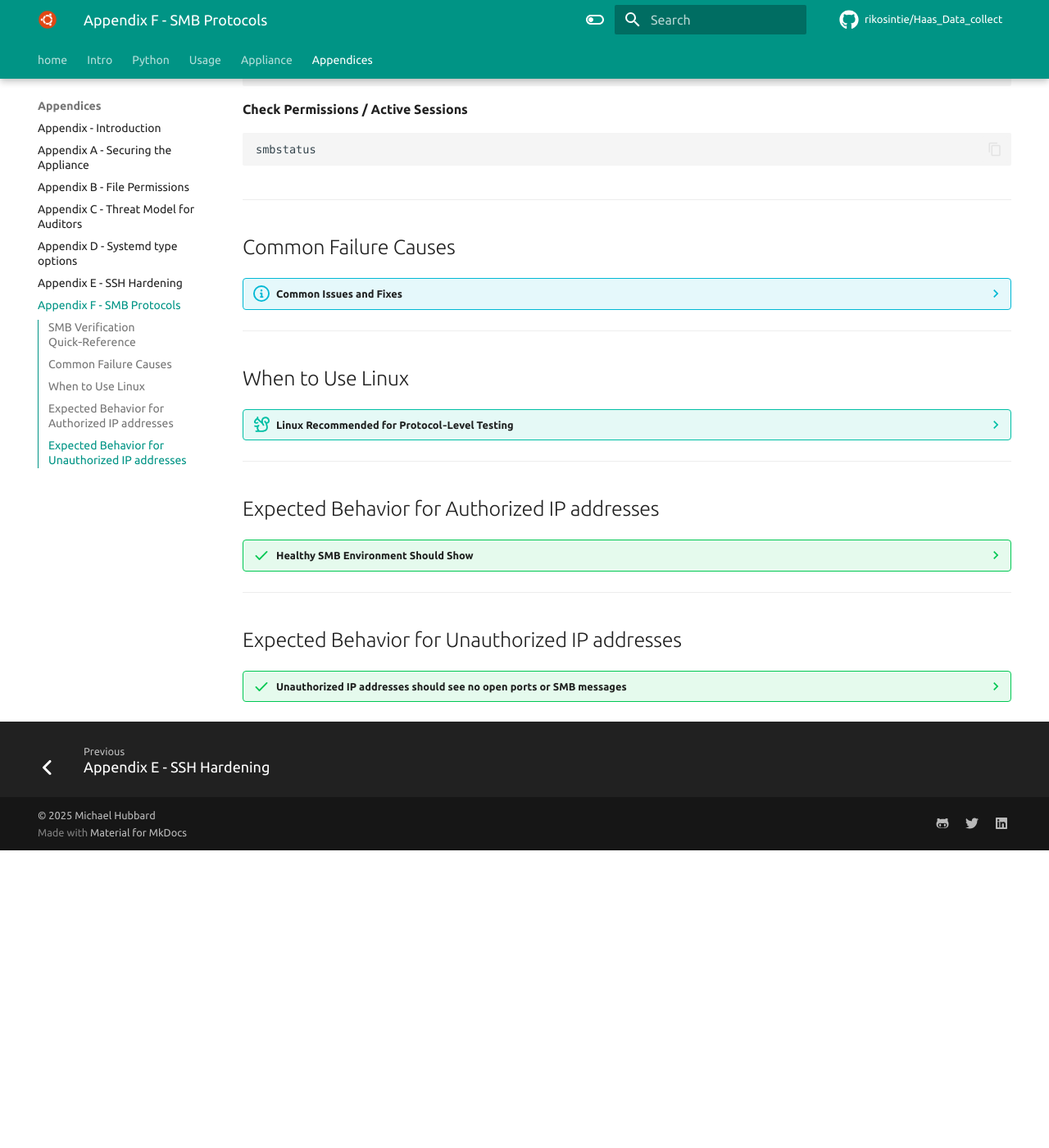
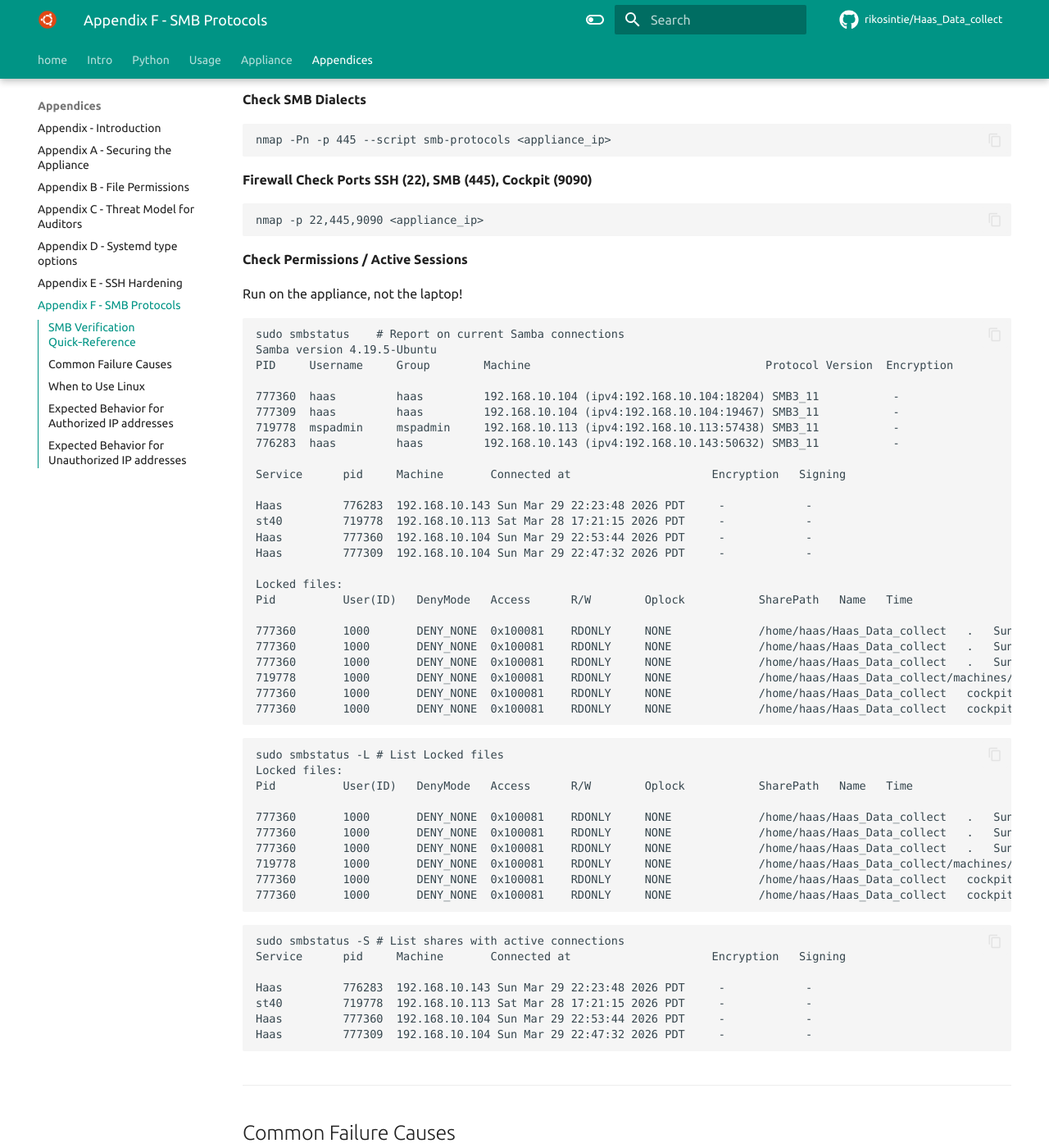
Before and after one commit to rikosintie/Haas_Data_collect, an MkDocs documentation site: the page built from docs/appendices/appendix-f.md, in a window 1280 px wide and 1400 px high, scrolled down 645 px. Shown: the whole window at 82% size. Built offline with MkDocs 1.6.1 and Material for MkDocs 9.7.7, drawn with Linux system fonts in a browser that asks for light colours; some web fonts are replaced; comment, search, counter and statistics services are not loaded; before the commit the page ends 1682 px from its top, so only the background shows below that; some of the changed text lies outside the part shown.

Commit message:
Git Title: appendix-f: - Formatting

````diff
--- a/docs/appendices/appendix-f.md
+++ b/docs/appendices/appendix-f.md
@@ -6,74 +6,175 @@
 
     **List Shares**
     ```
-    smbclient -L //<appliance> -U <user>
+    smbclient -L //<appliance_ip> -U <user>
     ```
 
     **Test Anonymous Access (should fail)**
     ```
-    smbclient -L //<appliance> -N
+    smbclient -L //<appliance_ip> -N
     ```
+
+    This will return a confusing message:
+
+    ```
+    Anonymous login successful
+    tree connect failed: NT_STATUS_ACCESS_DENIED
+    ```
+
+    It appears that the login was successful, but the `tree connect failed: NT_STATUS_ACCESS_DENIED` means the connection was denied.
 
     **Check SMB Dialects**
     ```
-    nmap -Pn -p 445 --script smb-protocols <appliance>
+    nmap -Pn -p 445 --script smb-protocols <appliance_ip>
     ```
 
-    **Firewall Check**
+    **Firewall Check Ports SSH (22), SMB (445), Cockpit (9090)**
     ```
-    nmap -p 445 <appliance>
+    nmap -p 22,445,9090 <appliance_ip>
     ```
 
     **Check Permissions / Active Sessions**
+
+    Run on the appliance, not the laptop!
+
     ```
-    smbstatus
+    sudo smbstatus    # Report on current Samba connections
+    Samba version 4.19.5-Ubuntu
+    PID     Username     Group        Machine                                   Protocol Version  Encryption           Signing
+
+    777360  haas         haas         192.168.10.104 (ipv4:192.168.10.104:18204) SMB3_11           -                    partial(AES-128-GMAC)
+    777309  haas         haas         192.168.10.104 (ipv4:192.168.10.104:19467) SMB3_11           -                    partial(AES-128-GMAC)
+    719778  mspadmin     mspadmin     192.168.10.113 (ipv4:192.168.10.113:57438) SMB3_11           -                    partial(AES-128-GMAC)
+    776283  haas         haas         192.168.10.143 (ipv4:192.168.10.143:50632) SMB3_11           -                    partial(AES-128-GMAC)
+
+    Service      pid     Machine       Connected at                     Encryption   Signing
+
+    Haas         776283  192.168.10.143 Sun Mar 29 22:23:48 2026 PDT     -            -
+    st40         719778  192.168.10.113 Sat Mar 28 17:21:15 2026 PDT     -            -
+    Haas         777360  192.168.10.104 Sun Mar 29 22:53:44 2026 PDT     -            -
+    Haas         777309  192.168.10.104 Sun Mar 29 22:47:32 2026 PDT     -            -
+
+    Locked files:
+    Pid          User(ID)   DenyMode   Access      R/W        Oplock           SharePath   Name   Time
+
+    777360       1000       DENY_NONE  0x100081    RDONLY     NONE             /home/haas/Haas_Data_collect   .   Sun Mar 29 22:59:34 2026
+    777360       1000       DENY_NONE  0x100081    RDONLY     NONE             /home/haas/Haas_Data_collect   .   Sun Mar 29 22:53:44 2026
+    777360       1000       DENY_NONE  0x100081    RDONLY     NONE             /home/haas/Haas_Data_collect   .   Sun Mar 29 22:53:44 2026
+    719778       1000       DENY_NONE  0x100081    RDONLY     NONE             /home/haas/Haas_Data_collect/machines/st40   .   Sat Mar 28 22:26:09 2026
+    777360       1000       DENY_NONE  0x100081    RDONLY     NONE             /home/haas/Haas_Data_collect   cockpit   Sun Mar 29 22:59:40 2026
+    777360       1000       DENY_NONE  0x100081    RDONLY     NONE             /home/haas/Haas_Data_collect   cockpit   Sun Mar 29 22:59:40 2026
+    ```
+
+
+    ```
+    sudo smbstatus -L # List Locked files
+    Locked files:
+    Pid          User(ID)   DenyMode   Access      R/W        Oplock           SharePath   Name   Time
+
+    777360       1000       DENY_NONE  0x100081    RDONLY     NONE             /home/haas/Haas_Data_collect   .   Sun Mar 29 22:59:34 2026
+    777360       1000       DENY_NONE  0x100081    RDONLY     NONE             /home/haas/Haas_Data_collect   .   Sun Mar 29 22:53:44 2026
+    777360       1000       DENY_NONE  0x100081    RDONLY     NONE             /home/haas/Haas_Data_collect   .   Sun Mar 29 22:53:44 2026
+    719778       1000       DENY_NONE  0x100081    RDONLY     NONE             /home/haas/Haas_Data_collect/machines/st40   .   Sat Mar 28 22:26:09 2026
+    777360       1000       DENY_NONE  0x100081    RDONLY     NONE             /home/haas/Haas_Data_collect   cockpit   Sun Mar 29 22:59:40 2026
+    777360       1000       DENY_NONE  0x100081    RDONLY     NONE             /home/haas/Haas_Data_collect   cockpit   Sun Mar 29 22:59:40 2026
+    ```
+
+
+    ```
+    sudo smbstatus -S # List shares with active connections
+    Service      pid     Machine       Connected at                     Encryption   Signing
+
+    Haas         776283  192.168.10.143 Sun Mar 29 22:23:48 2026 PDT     -            -
+    st40         719778  192.168.10.113 Sat Mar 28 17:21:15 2026 PDT     -            -
+    Haas         777360  192.168.10.104 Sun Mar 29 22:53:44 2026 PDT     -            -
+    Haas         777309  192.168.10.104 Sun Mar 29 22:47:32 2026 PDT     -            -
     ```
 
 === "macOS"
 
     **List Shares**
     ```
-    smbutil view //<user>@<appliance>
+    smbutil view //<user>@<appliance_ip>
     ```
 
     **Test Anonymous Access (should fail)**
+
+    Macos may keep the password cached if you have mapped a drive before and return the shares even without the user in the command.
+
     ```
-    smbutil view //<appliance>
+    smbutil view //<appliance_ip>
     ```
 
     **Check SMB Dialects**
     ```
-    nmap -Pn -p 445 --script smb-protocols <appliance>
+    nmap -Pn -p 445 --script smb-protocols <appliance_ip>
     ```
 
-    **Firewall Check**
+    **Active Directory Verification**
+
+    Only if appliance is Active Directory integrated
+
+    **Kerberos Ticket Status**
+
+
     ```
-    nmap -p 445 <appliance>
+    klist
+    ```
+
+    **Check Active Directory Binding**
+    ```
+    dsconfigad -show
+    ```
+
+    **Firewall Check Ports SSH (22), SMB (445), Cockpit (9090)**
+    ```
+    nmap -p 22,445,9090 <appliance_ip>
     ```
 
 === "Windows"
 
     **Test Authenticated Access**
     ```
-    net use \\<appliance>\<share> <password> /user:<DOMAIN>\<user>
+    net use \\<appliance_ip> \<share> <password> /user:<DOMAIN>\<user>
+    The default DOMAIN is WORKGROUP
     ```
 
     **Test Anonymous Access (should fail)**
     ```
-    net use \\<appliance>\<share> "" /user:""
+    net use \\<appliance_ip> \<share> "" /user:""
     ```
 
-    **List Active SMB Connections**
+    **Test Network Path**
     ```
-    Get-SmbConnection
+    Test-Path \\<appliance_ip>\Haas
+    should return `true`
     ```
 
-    **Firewall Check**
+    **Firewall Check Ports SSH (22), SMB (445), Cockpit (9090)**
     ```
-    Test-NetConnection -ComputerName <appliance> -Port 445
+    Test-NetConnection -ComputerName <appliance_ip> -Port 22
+    Test-NetConnection -ComputerName <appliance_ip> -Port 445
+    Test-NetConnection -ComputerName <appliance_ip> -Port 9090
     ```
 
-    **Kerberos Status**
+    This is a nice command because it returns the Interface and IP of the testing machine. Here is an example:
+
+    ```
+    Test-netConnection -ComputerName 192.168.10.127 -Port 445
+    ComputerName     : 192.168.10.127
+    RemoteAddress    : 192.168.10.127
+    RemotePort       : 445
+    InterfaceAlias   : Wi-Fi
+    SourceAddress    : 192.168.10.104
+    TcpTestSucceeded : True
+    ```
+
+
+    **Active Directory Verification**
+
+    Only if appliance is Active Directory integrated
+
+    **Kerberos Ticket Status**
     ```
     klist
     ```
````
